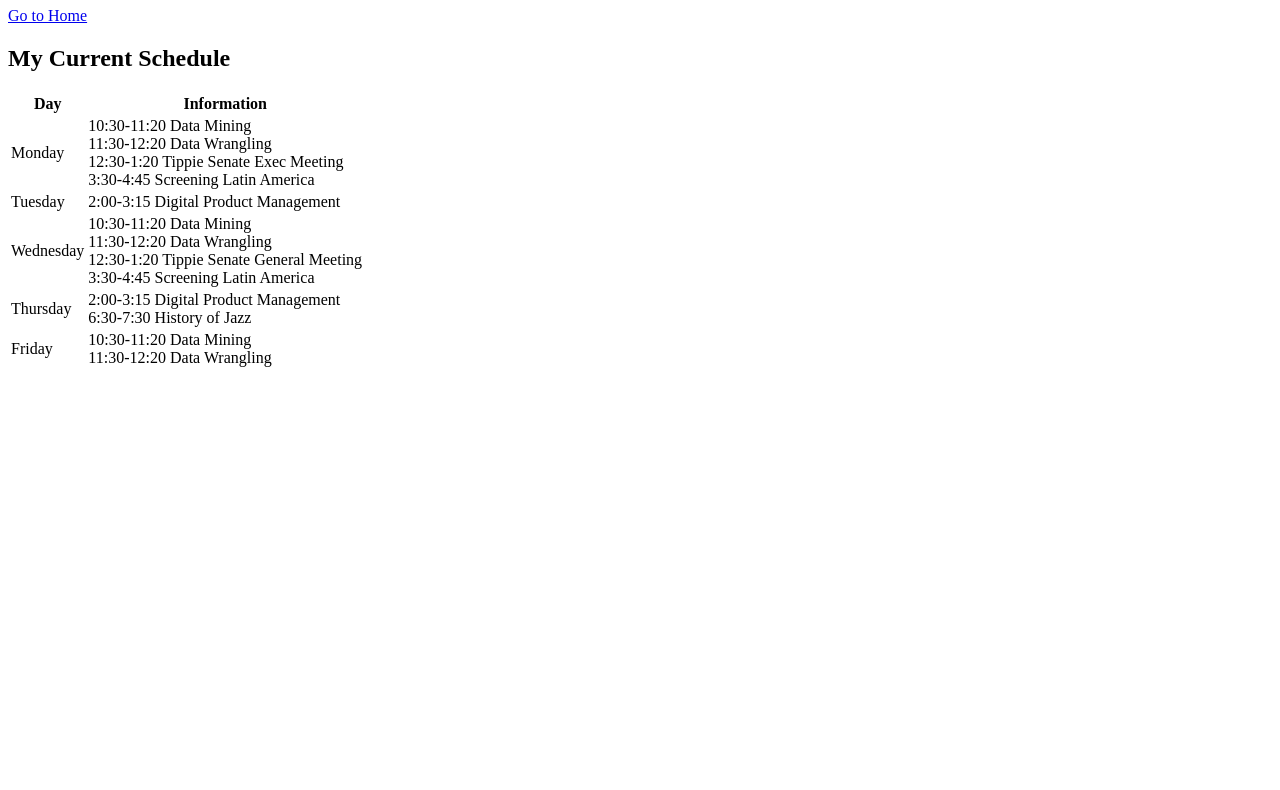
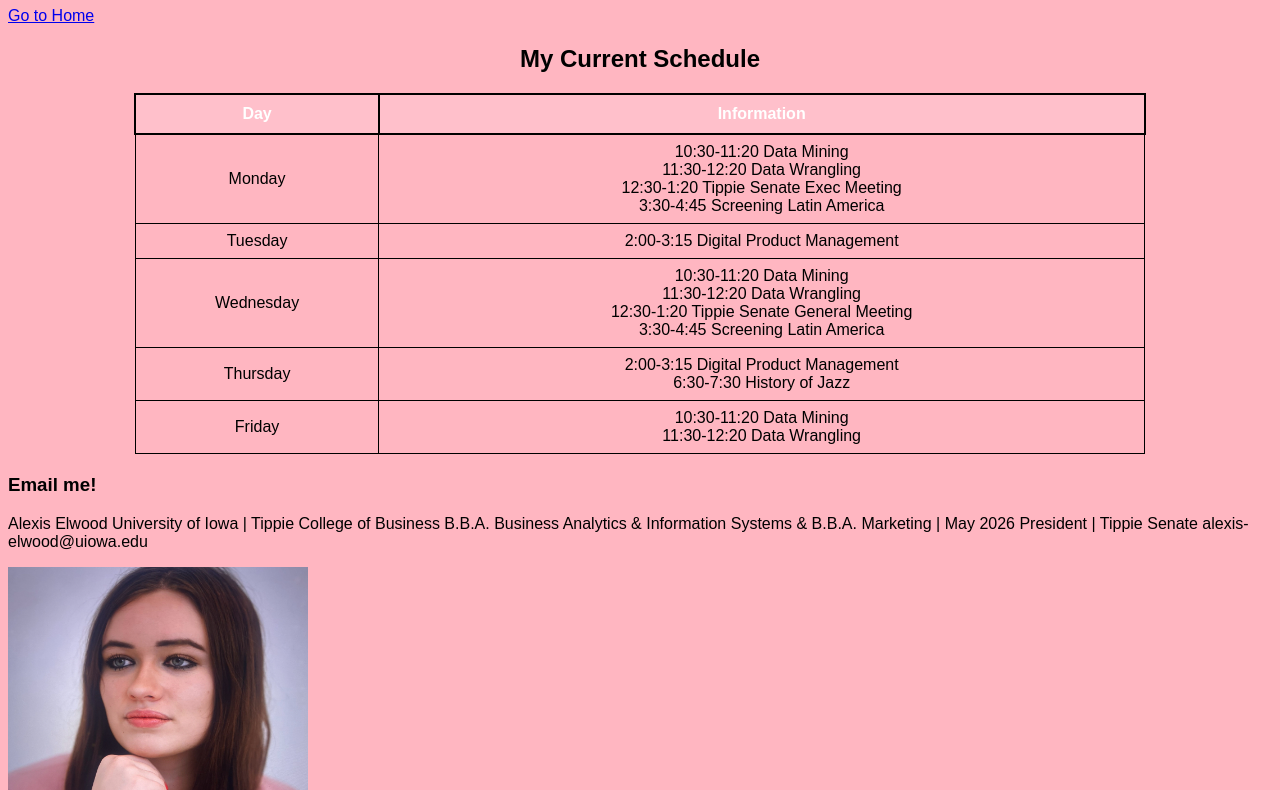
Before and after one commit to aaelwood/aaelwood_hw6, a plain HTML site: page more.html in a window 1280 px wide. Shown: the part 73-863 px from the top of the page. Before the commit the page ends 800 px from the top, so only its background shows below. Drawn offline with Linux system fonts and the light colour scheme.

Commit message:
More data and styles

```diff
--- a/more.html
+++ b/more.html
@@ -4,13 +4,14 @@
     <meta charset="UTF-8">
     <meta name="viewport" content="width=device-width, initial-scale=1.0">
     <title>More Information</title>
+    <link rel="stylesheet" href="style.css">
 </head>
 <body>
     <h1>Information Page</h1>
     <a href="index.html">Go to Home</a>
     <section>
         <h2> My Current Schedule</h2>
-        <table>
+        <table id="schedule">
             <tr>
                 <th>Day</th>
                 <th>Information</th>
@@ -53,7 +54,13 @@
             </tr>
         </table>
     </section>
-
+    <h3>Email me!</h3>
+    <p> Alexis Elwood
+        University of Iowa | Tippie College of Business
+        B.B.A. Business Analytics & Information Systems & B.B.A. Marketing | May 2026
+        President | Tippie Senate
+        alexis-elwood@uiowa.edu </p>
+    <img src="images/AlexisElwood.jpeg" alt="Alexis Elwood" width="300" height="400">
 
 </body>
 </html>
--- /dev/null
+++ b/style.css
@@ -0,0 +1,53 @@
+body {
+    background-color: lightpink;
+    font-family: Arial, sans-serif;
+}
+
+h1 {
+    text-align: center;
+    color:black
+}
+
+h2 {
+    text-align: center;
+    color:black
+}
+
+ul{
+    list-style-type: square;
+    color: blue
+
+}
+
+#schedule {
+    text-align: center;
+    color: black;
+    width: 80%;
+    margin: 20px auto;
+    border-collapse: collapse;
+}
+
+
+
+#schedule th {
+    background-color: pink;
+    color: white;
+    padding: 10px;
+    border: 2px solid black;
+    text-align: center;
+    box-sizing: border-box;
+}
+
+
+#schedule td {
+    border: 1px solid black;
+    padding: 8px;
+    text-align: center;
+    box-sizing: border-box;
+}
+
+.course-list {
+    justify-content: center;
+    color: black;
+    list-style-type: square;
+}
```
Also changed, not shown: index.html (+3 -1 lines), images/AlexisElwood.jpeg (added), 1 other file.
